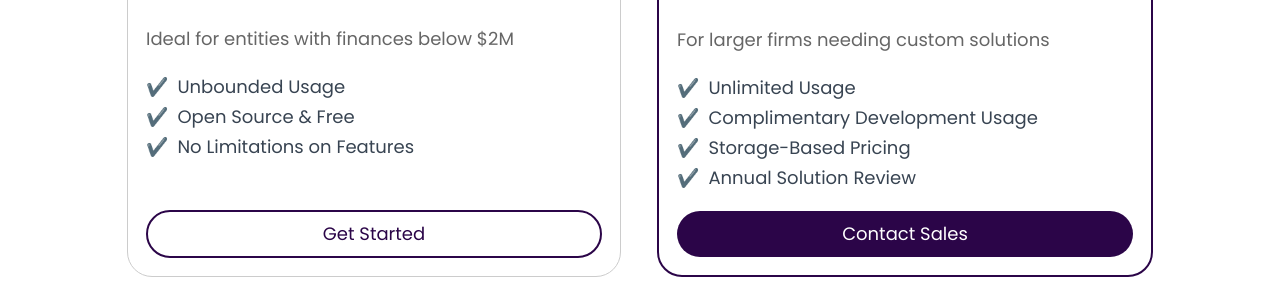
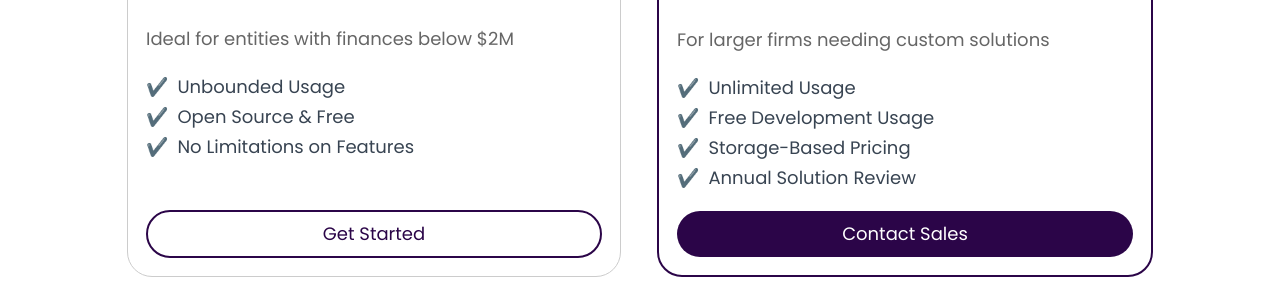
Before and after one commit to reductstore/homepage, a Jekyll site: the page built from pricing.html, in a window 1280 px wide and 1151 px high. Shown: the part 469-769 px from the top of the window. Built offline with Jekyll 4.4.1, drawn with Linux system fonts in a browser that asks for light colours; nearby versions of some CDN libraries.

Commit message:
Free development usage for entreprise plan

```diff
--- a/_includes/pricing_table.html
+++ b/_includes/pricing_table.html
@@ -22,7 +22,7 @@
 
         <ul class="features">
             <li>Unlimited Usage</li>
-            <li>Complimentary Development Usage</li>
+            <li>Free Development Usage</li>
             <li>Storage-Based Pricing</li>
             <li>Annual Solution Review</li>
         </ul>
```
